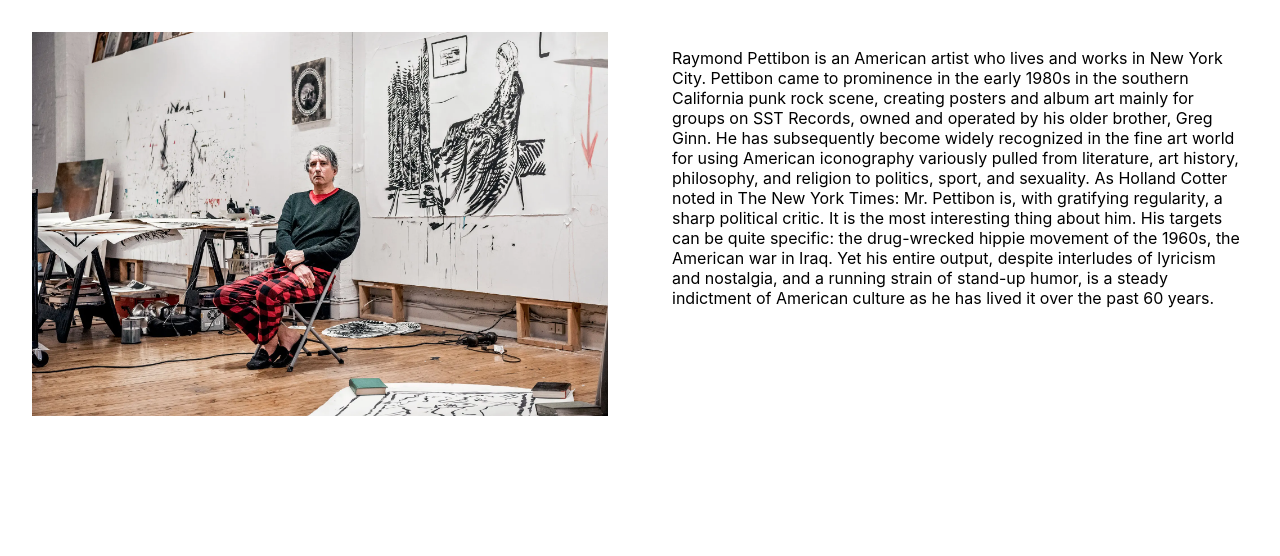
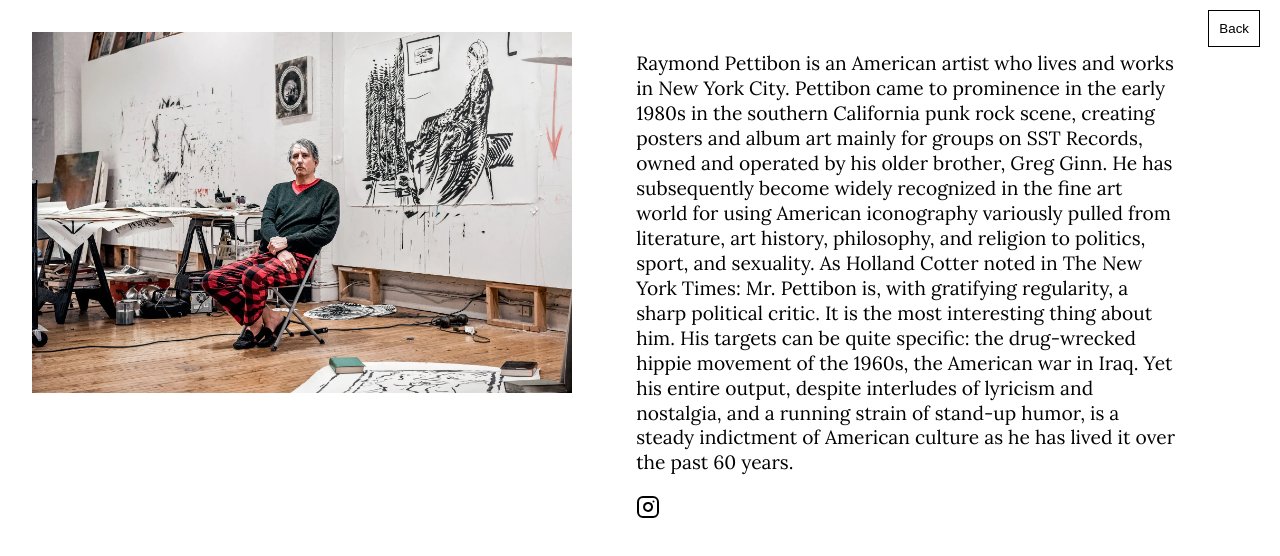
Before and after one commit to dbaramo/raymond-pettibon, a Next.js app: page /info in a window 1280 px wide. Shown: the top 556 px of the page. Built offline with nearby package versions, Linux system fonts and the light colour scheme.

Commit message:
fixed paralax and added favicon

```diff
--- a/components/header.module.css
+++ b/components/header.module.css
@@ -21,6 +21,7 @@
     padding: 10px;
     border: 1px solid black;
     transition: all 0.5s cubic-bezier(0.075, 0.82, 0.165, 1);
+    cursor: pointer;
 }
 
 .headerContainer button svg {
--- a/pages/_app.js
+++ b/pages/_app.js
@@ -1,7 +1,68 @@
-import '../styles/globals.css'
+import Head from "next/head";
+import { useEffect } from "react";
+import { AnimatePresence, motion } from "framer-motion";
+import { useRouter } from "next/router";
+import "../styles/globals.css";
+
+let prevRoute = null;
+let currentRoute = null;
 
 function MyApp({ Component, pageProps }) {
-  return <Component {...pageProps} />
+  const router = useRouter();
+  const route = router.route;
+
+  pageProps.prevRoute = prevRoute
+  pageProps.currentRoute = currentRoute
+
+  useEffect(() => {
+    const handleRouteChange = (url, { shallow }) => {
+      prevRoute = currentRoute;
+      currentRoute = url;
+      pageProps.prevRoute = prevRoute
+      pageProps.currentRoute = currentRoute
+    };
+    router.events.on("routeChangeStart", handleRouteChange);
+
+    // If the component is unmounted, unsubscribe
+    // from the event with the `off` method:
+    return () => {
+      router.events.off("routeChangeStart", handleRouteChange);
+    };
+  }, []);
+
+  return (
+    <>
+      <Head>
+        <title>Raymond Pettibon</title>
+        <link rel="icon" href="./globe.ico"></link>
+      </Head>
+
+      <AnimatePresence exitBeforeEnter={true}>
+        <motion.div
+          initial="initialState"
+          animate="animateState"
+          exit="exitState"
+          key={route}
+          transition={{
+            duration: 1,
+          }}
+          variants={{
+            initialState: {
+              clipPath: "inset(0 0 0 0)"
+            },
+            animateState: {
+              clipPath: "inset(0 0 0 0)"
+            },
+            exitState: {
+              clipPath: "inset(0 50% 0 50%)"
+            },
+          }}
+        >
+          <Component {...pageProps} />
+        </motion.div>
+      </AnimatePresence>
+    </>
+  );
 }
 
-export default MyApp
+export default MyApp;
--- a/pages/info.js
+++ b/pages/info.js
@@ -1,14 +1,42 @@
+import Head from "next/head";
+import Link from "next/link";
+import { Instagram } from "react-feather";
 import styles from "../styles/Info.module.css";
+import { motion } from "framer-motion";
 
-export default function Info(){
+export default function Info(props) {
   return (
+    <>
+      <Link href="/">
+        <button className={styles.backButton}>Back</button>
+      </Link>
       <div className={styles.infoContainer}>
         <div className={styles.leftSide}>
           <img src="./raymond-info.webp" />
         </div>
         <div className={styles.rightSide}>
-                <p>Raymond Pettibon is an American artist who lives and works in New York City. Pettibon came to prominence in the early 1980s in the southern California punk rock scene, creating posters and album art mainly for groups on SST Records, owned and operated by his older brother, Greg Ginn. He has subsequently become widely recognized in the fine art world for using American iconography variously pulled from literature, art history, philosophy, and religion to politics, sport, and sexuality. As Holland Cotter noted in The New York Times: Mr. Pettibon is, with gratifying regularity, a sharp political critic. It is the most interesting thing about him. His targets can be quite specific: the drug-wrecked hippie movement of the 1960s, the American war in Iraq. Yet his entire output, despite interludes of lyricism and nostalgia, and a running strain of stand-up humor, is a steady indictment of American culture as he has lived it over the past 60 years.</p>
+          <p>
+            Raymond Pettibon is an American artist who lives and works in New
+            York City. Pettibon came to prominence in the early 1980s in the
+            southern California punk rock scene, creating posters and album art
+            mainly for groups on SST Records, owned and operated by his older
+            brother, Greg Ginn. He has subsequently become widely recognized in
+            the fine art world for using American iconography variously pulled
+            from literature, art history, philosophy, and religion to politics,
+            sport, and sexuality. As Holland Cotter noted in The New York Times:
+            Mr. Pettibon is, with gratifying regularity, a sharp political
+            critic. It is the most interesting thing about him. His targets can
+            be quite specific: the drug-wrecked hippie movement of the 1960s,
+            the American war in Iraq. Yet his entire output, despite interludes
+            of lyricism and nostalgia, and a running strain of stand-up humor,
+            is a steady indictment of American culture as he has lived it over
+            the past 60 years.
+          </p>
+          <Link href="https://www.instagram.com/raymond_pettibon_/">
+            <Instagram className={styles.instagram} />
+          </Link>
         </div>
       </div>
-    )
+    </>
+  );
 }
--- a/styles/Info.module.css
+++ b/styles/Info.module.css
@@ -1,8 +1,13 @@
-
-
 .infoContainer {
     display: flex;
     max-width: 100vw;
+    animation-name: intro;
+    animation-duration: 2s;
+}
+
+@keyframes intro {
+    from {clip-path: inset(0 50% 0 50%);}
+    to {clip-path: inset(0 0 0 0);}
 }
 
 .leftSide {
@@ -15,8 +20,46 @@
     padding: 2rem;
 }
 
+.rightSide p {
+    font-family: 'Lora', serif;
+    font-size: 1.2em;
+    line-height: 1.3em;
+}
+
 .leftSide img {
     width: 100%;
+}
+
+.backButton {
+    float: right;
+    margin-right: 20px;
+    margin-top: 10px;
+    margin-bottom: 10px;
+    background-color: white;
+    box-shadow: none;
+    border: none;
+    border: 1px solid black;
+    padding: 10px;
+    transition: all 0.5s cubic-bezier(0.075, 0.82, 0.165, 1);
+    cursor: pointer;
+}
+
+.backButton:hover {
+    background-color: black;
+    color: white;
+}
+
+.homeButton button svg {
+    stroke-width: 1px;
+}
+
+.homeButton button:hover {
+    background-color: black;
+    color: white;
+}
+
+.instagram {
+    cursor: pointer;
 }
 
 @media only screen and (max-width: 1024px) {
--- a/styles/globals.css
+++ b/styles/globals.css
@@ -1,3 +1,5 @@
+@import url('https://fonts.googleapis.com/css2?family=Lora:ital@0;1&display=swap');
+
 html,
 body {
   padding: 0;
```
Also changed, not shown: components/loader.module.css (+9 -1 lines), pages/index.js (+55 -42 lines), styles/Home.module.css (+14 -0 lines), 1 other file (tests, documents, lock files or other folders). Lines whose indentation alone changed are shown as unchanged.
